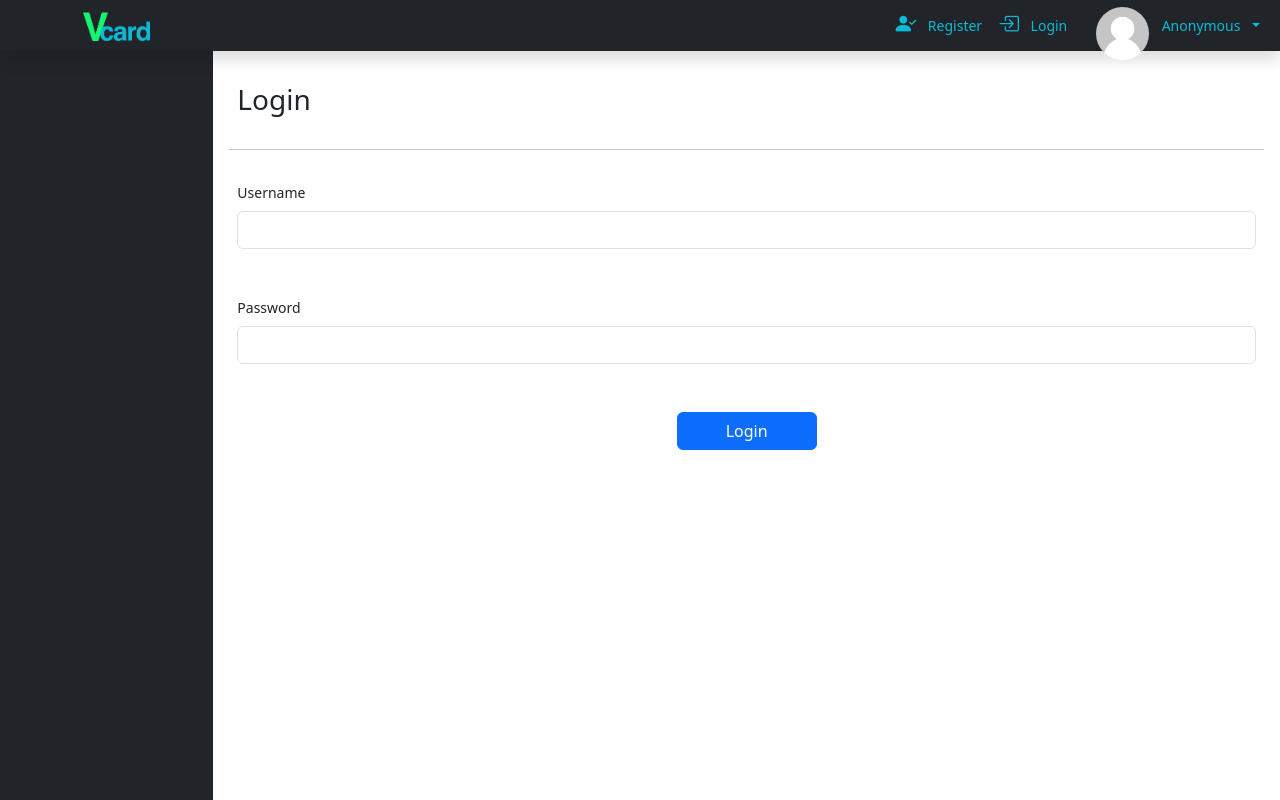
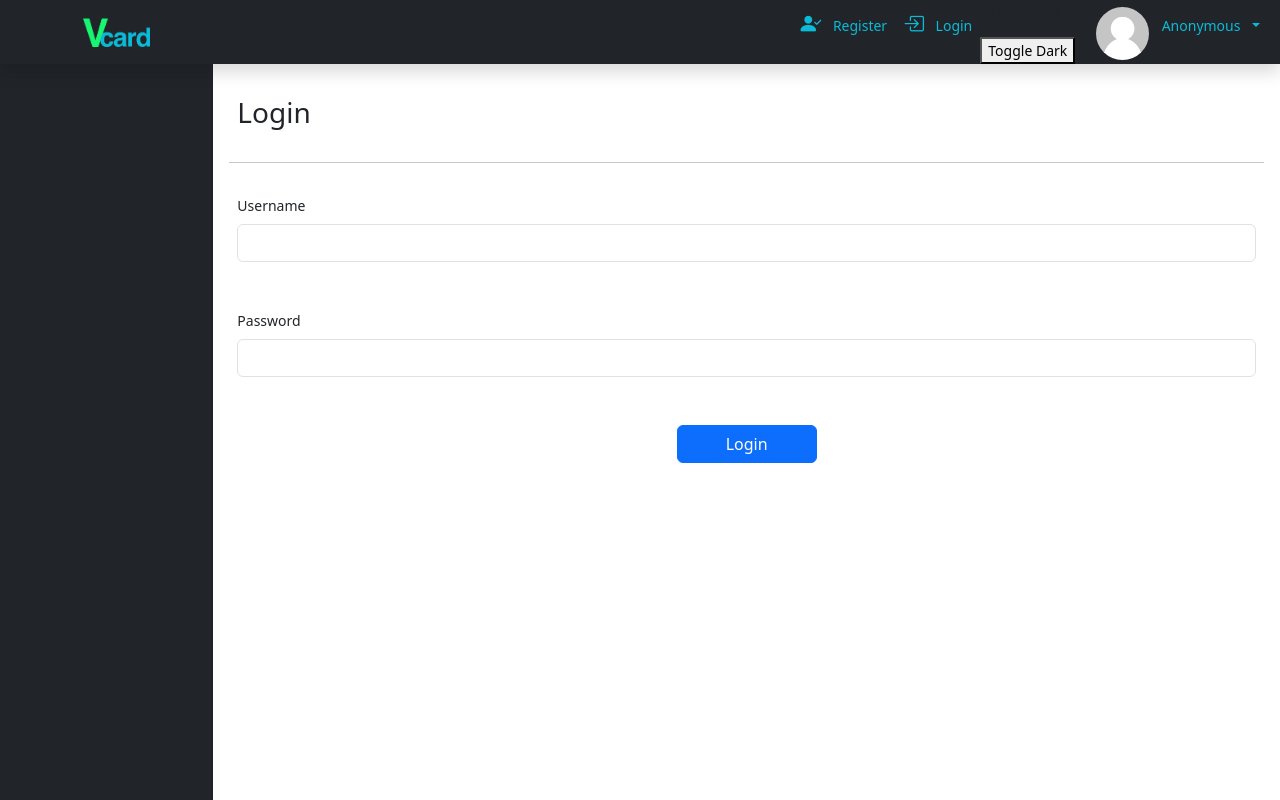
Before and after one commit to LotusXvr/VCard, a Vue app in the folder frontend/: page /login in a window 1280 px wide. Built offline with nearby package versions, Linux system fonts and the light colour scheme; no server answers.

Commit message:
Feature: toggle dark mode e bugfix na roleta

```diff
--- a/frontend/package.json
+++ b/frontend/package.json
@@ -11,6 +11,7 @@
   },
   "dependencies": {
     "@popperjs/core": "^2.11.8",
+    "@vueuse/core": "^10.7.0",
     "axios": "^1.6.0",
     "bootstrap": "^5.3.2",
     "bootstrap-icons": "^1.11.1",
--- a/frontend/src/App.vue
+++ b/frontend/src/App.vue
@@ -1,9 +1,19 @@
 <script setup>
-import { RouterLink, RouterView } from 'vue-router'
-import { ref, onMounted } from 'vue'
-import { useToast } from 'vue-toastification'
-import { useUserStore } from './stores/user'
-import { useRouter } from 'vue-router'
+import { RouterLink, RouterView } from "vue-router"
+import { ref, onMounted } from "vue"
+import { useToast } from "vue-toastification"
+import { useUserStore } from "./stores/user"
+import { useRouter } from "vue-router"
+
+import { useDark, useToggle } from "@vueuse/core"
+
+const isDark = useDark({
+    selector: "body", //element to add attribute to
+    attribute: "theme", // attribute name
+    valueDark: "custom-dark", // attribute value for dark mode
+    valueLight: "custom-light", // attribute value for light mode
+})
+const toggleDark = useToggle(isDark)
 
 const userStore = useUserStore()
 const toast = useToast()
@@ -15,15 +25,15 @@ const restoredUser = ref(false)
 
 const logout = async () => {
     if (await userStore.logout()) {
-    toast.success('User has logged out of the application.')
-    router.push({ name: 'Home' })
+        toast.success("User has logged out of the application.")
+        router.push({ name: "Home" })
     } else {
-    toast.error('There was a problem logging out of the application!')
+        toast.error("There was a problem logging out of the application!")
     }
 }
 
 const formatUserName = (fullName) => {
-  const names = fullName.split(' ')
+    const names = fullName.split(" ")
     if (names.length >= 2) {
         return `${names[0]} ${names[names.length - 1]}`
     } else {
@@ -97,6 +107,11 @@ onMounted(async () => {
                             Login
                         </router-link>
                     </li>
+                    <li class="nav-item">
+                        <p>isDark: {{ isDark }}</p>
+
+                        <button @click="toggleDark()" class="">Toggle Dark</button>
+                    </li>
                     <li class="nav-item dropdown">
                         <a
                             class="nav-link dropdown-toggle"
@@ -111,7 +126,9 @@ onMounted(async () => {
                                 class="rounded-circle z-depth-0 avatar-img"
                                 alt="avatar image"
                             />
-              <span class="avatar-text">{{ formatUserName(userStore.userName) }}</span>
+                            <span class="avatar-text">{{
+                                formatUserName(userStore.userName)
+                            }}</span>
                         </a>
                         <ul
                             class="dropdown-menu dropdown-menu-dark dropdown-menu-end"
@@ -123,7 +140,9 @@ onMounted(async () => {
                                     <router-link
                                         class="dropdown-item"
                                         :class="{
-                      active: $route.name == 'User' && $route.params.id == userStore.userId
+                                            active:
+                                                $route.name == 'User' &&
+                                                $route.params.id == userStore.userId,
                                         }"
                                         :to="{ name: 'User', params: { id: userStore.userId } }"
                                     >
@@ -137,11 +156,12 @@ onMounted(async () => {
                                         :class="{
                                             active:
                                                 $route.name == 'VCard' &&
-                        $route.params.phone_number == userStore.userPhoneNumber
+                                                $route.params.phone_number ==
+                                                    userStore.userPhoneNumber,
                                         }"
                                         :to="{
                                             name: 'ProfileVCard',
-                      params: { phone_number: userStore.userPhoneNumber }
+                                            params: { phone_number: userStore.userPhoneNumber },
                                         }"
                                     >
                                         <i class="bi bi-person-square"></i>
@@ -184,7 +204,7 @@ onMounted(async () => {
                                 class="nav-link w-100 me-3"
                                 :class="{ active: $route.name === 'Dashboard' }"
                                 :to="{
-                  name: 'Dashboard'
+                                    name: 'Dashboard',
                                 }"
                             >
                                 <i class="bi bi-house"></i>
@@ -196,7 +216,7 @@ onMounted(async () => {
                                 class="nav-link w-100 me-3"
                                 :class="{ active: $route.name === 'NewTransaction' }"
                                 :to="{
-                  name: 'NewCreditTransaction'
+                                    name: 'NewCreditTransaction',
                                 }"
                             >
                                 <i class="bi bi-send-plus-fill"></i>
@@ -208,7 +228,7 @@ onMounted(async () => {
                                 class="nav-link w-100 me-3"
                                 :class="{ active: $route.name === 'Users' }"
                                 :to="{
-                  name: 'Users'
+                                    name: 'Users',
                                 }"
                             >
                                 <i class="bi bi-people-fill"></i>
@@ -230,7 +250,7 @@ onMounted(async () => {
                                 class="nav-link w-100 me-3"
                                 :class="{ active: $route.name === 'DefaultCategories' }"
                                 :to="{
-                  name: 'DefaultCategories'
+                                    name: 'DefaultCategories',
                                 }"
                             >
                                 <i class="bi bi-tags-fill"></i>
@@ -243,7 +263,7 @@ onMounted(async () => {
                                 class="nav-link w-100 me-3"
                                 :class="{ active: $route.name === 'NewTransaction' }"
                                 :to="{
-                  name: 'NewTransaction'
+                                    name: 'NewTransaction',
                                 }"
                             >
                                 <i class="bi bi-people"></i>
@@ -255,7 +275,9 @@ onMounted(async () => {
                     <h6
                         class="sidebar-heading d-flex justify-content-between align-items-center px-3 mt-4 mb-1 text-muted"
                     >
-            <span style="color: #17f672" v-show="userStore.user?.user_type == 'V'">My VCard</span>
+                        <span style="color: #17f672" v-show="userStore.user?.user_type == 'V'"
+                            >My VCard</span
+                        >
                         <a
                             class="link-secondary"
                             href="#"
@@ -271,7 +293,7 @@ onMounted(async () => {
                                 :class="{ active: $route.name === 'VCard' }"
                                 :to="{
                                     name: 'VCard',
-                  params: { phone_number: userStore.userPhoneNumber }
+                                    params: { phone_number: userStore.userPhoneNumber },
                                 }"
                             >
                                 <i class="bi bi-credit-card"></i>
@@ -283,7 +305,7 @@ onMounted(async () => {
                                 class="nav-link w-100 me-3"
                                 :class="{ active: $route.name === 'Transactions' }"
                                 :to="{
-                  name: 'Transactions'
+                                    name: 'Transactions',
                                 }"
                             >
                                 <i class="bi bi-bank"></i>
@@ -295,7 +317,7 @@ onMounted(async () => {
                                 class="nav-link w-100 me-3"
                                 :class="{ active: $route.name === 'Categories' }"
                                 :to="{
-                  name: 'Categories'
+                                    name: 'Categories',
                                 }"
                             >
                                 <i class="bi bi-tags"></i>
@@ -307,14 +329,13 @@ onMounted(async () => {
                                 class="nav-link w-100 me-3"
                                 :class="{ active: $route.name === 'WinPrizes' }"
                                 :to="{
-                  name: 'WinPrizes'
+                                    name: 'WinPrizes',
                                 }"
                             >
                                 <i class="bi bi-joystick"></i>
                                 Play!
                             </router-link>
                         </li>
-
                     </ul>
 
                     <div class="collapse navbar-collapse justify-content-end">
@@ -328,6 +349,7 @@ onMounted(async () => {
                                     Register
                                 </router-link>
                             </li>
+
                             <li class="nav-item">
                                 <router-link
                                     class="nav-link"
@@ -338,6 +360,7 @@ onMounted(async () => {
                                     Login
                                 </router-link>
                             </li>
+
                             <li class="nav-item dropdown">
                                 <a
                                     class="nav-link dropdown-toggle"
@@ -363,11 +386,13 @@ onMounted(async () => {
                                             <router-link
                                                 class="dropdown-item"
                                                 :class="{
-                          active: $route.name == 'User' && $route.params.id == userStore.userId
+                                                    active:
+                                                        $route.name == 'User' &&
+                                                        $route.params.id == userStore.userId,
                                                 }"
                                                 :to="{
                                                     name: 'User',
-                          params: { id: userStore.userId }
+                                                    params: { id: userStore.userId },
                                                 }"
                                             >
                                                 <i class="bi bi-person-square"></i>
@@ -380,13 +405,14 @@ onMounted(async () => {
                                                 :class="{
                                                     active:
                                                         $route.name == 'VCard' &&
-                            $route.params.phone_number == userStore.userPhoneNumber
+                                                        $route.params.phone_number ==
+                                                            userStore.userPhoneNumber,
                                                 }"
                                                 :to="{
                                                     name: 'VCard',
                                                     params: {
-                            phone_number: userStore.userPhoneNumber
-                          }
+                                                        phone_number: userStore.userPhoneNumber,
+                                                    },
                                                 }"
                                             >
                                                 <i class="bi bi-person-square"></i>
@@ -408,7 +434,9 @@ onMounted(async () => {
                                         <hr class="dropdown-divider" />
                                     </li>
                                     <li>
-                    <a class="dropdown-item" href="#"><i class="bi bi-arrow-right"></i>Logout</a>
+                                        <a class="dropdown-item" href="#"
+                                            ><i class="bi bi-arrow-right"></i>Logout</a
+                                        >
                                     </li>
                                 </ul>
                             </li>
@@ -425,7 +453,7 @@ onMounted(async () => {
 </template>
 
 <style>
-@import './assets/dashboard.css';
+@import "./assets/dashboard.css";
 
 .avatar-img {
     margin: -1.2rem 0.8rem -2rem 0.8rem;
@@ -463,4 +491,9 @@ onMounted(async () => {
 #sidebarMenu.collapse li.nav-item a {
     color: #0bbad6;
 }
+
+[theme="custom-dark"] {
+    background: #16171d;
+    color: #fff;
+}
 </style>
```
Also changed, not shown: frontend/src/components/vcard/WinPrizes.vue (+10 -0 lines), 1 other file (tests, documents, lock files or other folders). Lines whose indentation alone changed are shown as unchanged.
